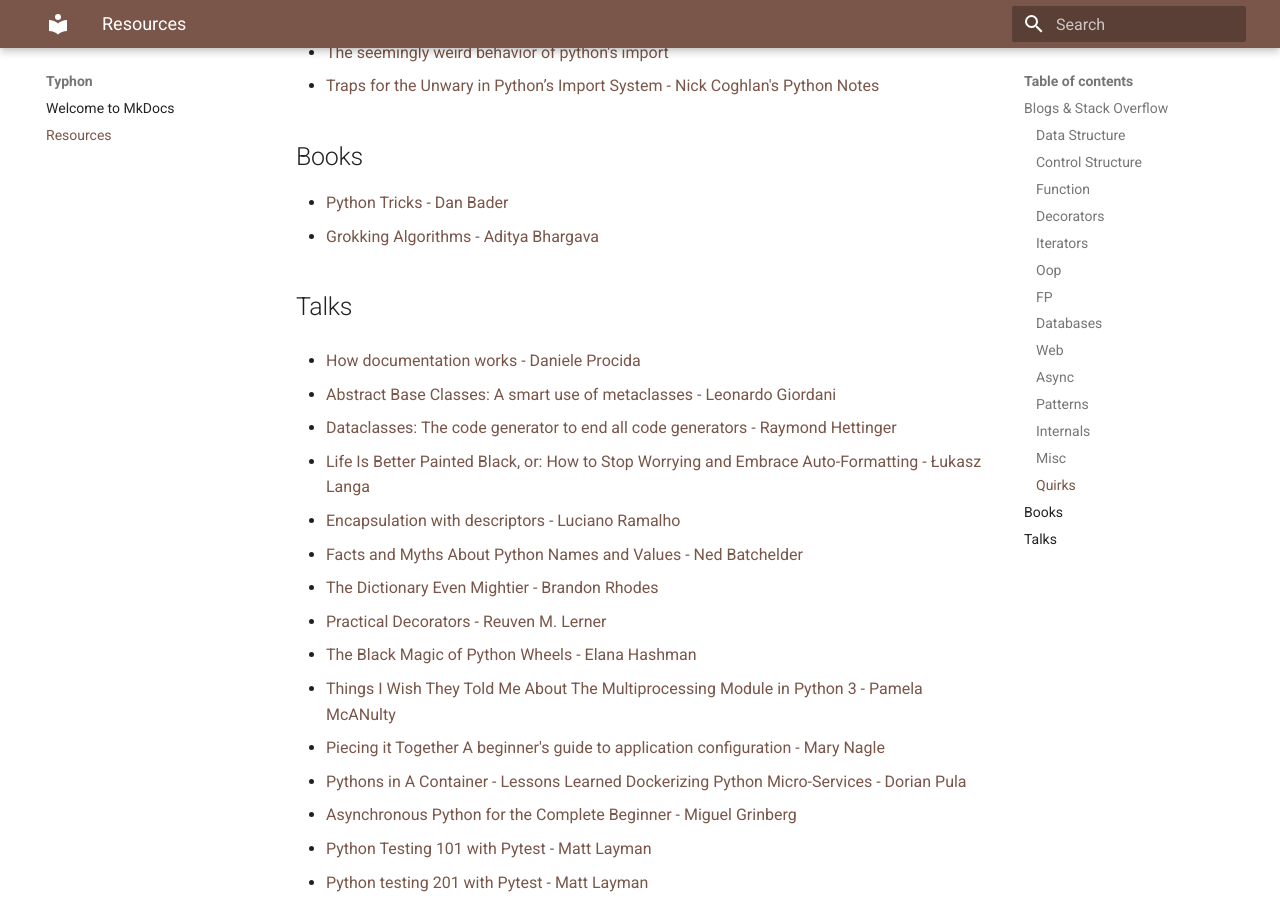
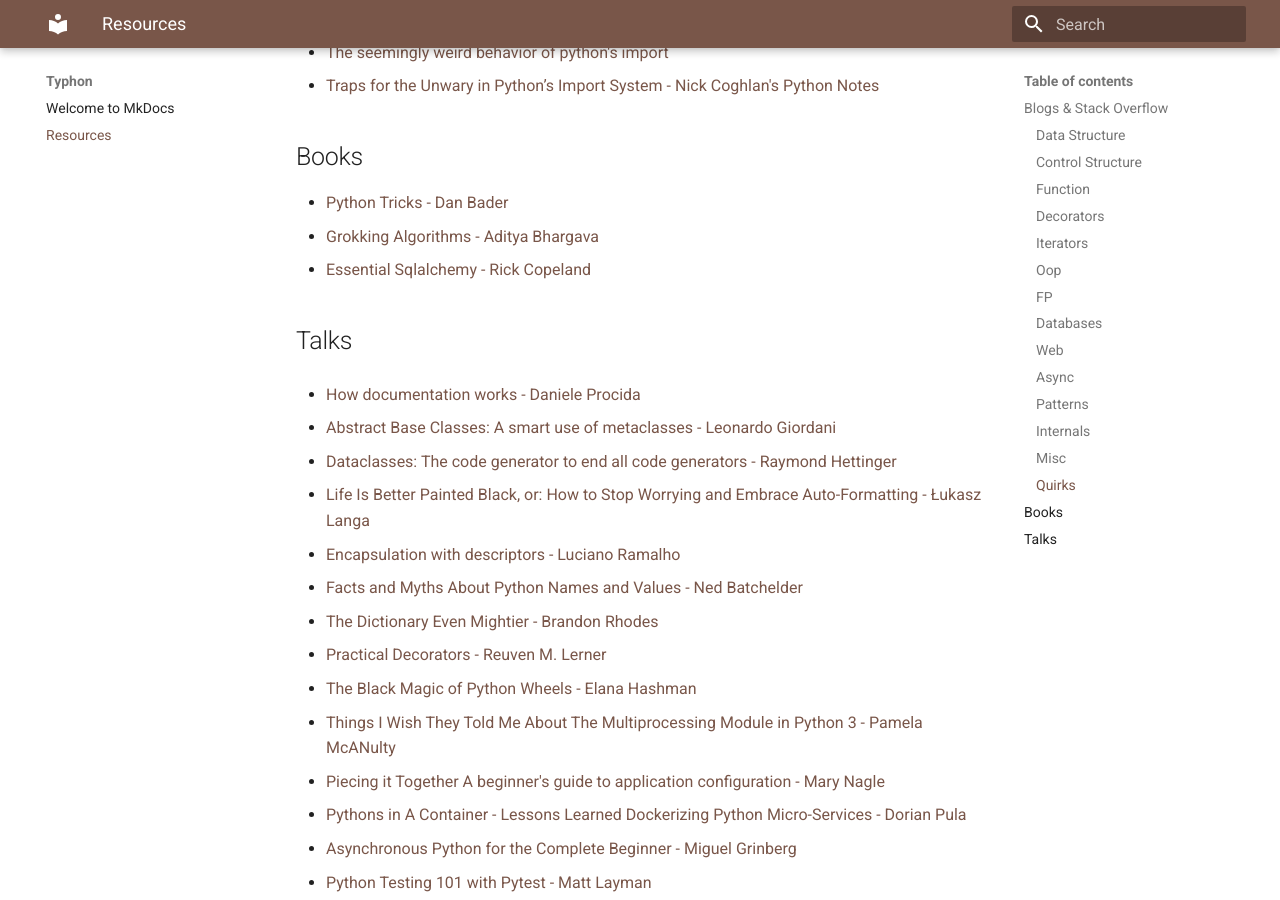
Before and after one commit to rednafi/pypress, an MkDocs documentation site: the page built from docs/resources.md, in a window 1280 px wide and 900 px high, scrolled down 2665 px. Built offline with MkDocs 1.6.1 and Material for MkDocs 9.7.7, drawn with Linux system fonts in a browser that asks for light colours.

Commit message:
Added sqlalchemy book

```diff
--- a/docs/resources.md
+++ b/docs/resources.md
@@ -101,8 +101,7 @@
 
 * [Python Tricks - Dan Bader](https://www.goodreads.com/en/book/show/36555966)
 * [Grokking Algorithms - Aditya Bhargava](https://www.goodreads.com/book/show/22847284-grokking-algorithms-an-illustrated-guide-for-programmers-and-other-curio)
-
-
+* [Essential Sqlalchemy - Rick Copeland](http://shop.oreilly.com/product/0636920035800.do)
 ## Talks
 
 * [How documentation works - Daniele Procida](https://youtu.be/azf6yzuJt54)
```
